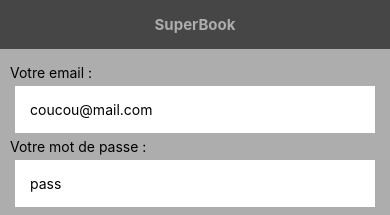
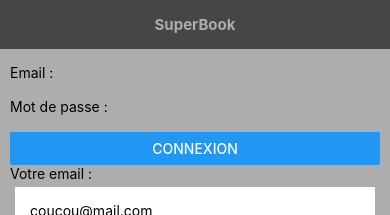
Before and after one commit to Djeg/book-library-native-app, a React Native app: screen / in a window 390 px wide. Shown: the top 215 px of the page. Built offline with nearby package versions, Linux system fonts and the light colour scheme.

Commit message:
Ajout de la correction de l'exo connexion

```diff
--- a/App.js
+++ b/App.js
@@ -5,6 +5,7 @@ import Content from './src/Content'
 import CreateAccount from './src/CreateAccount'
 import Header from './src/Header'
 import Hello from './src/Hello'
+import Login from './src/Login'
 import YellowText from './src/YellowText'
 
 export default function App() {
@@ -12,6 +13,7 @@ export default function App() {
     <View>
       <Header />
       <Content>
+        <Login />
         <CreateAccount />
         <BookList />
         <Hello />
--- /dev/null
+++ b/src/Login.js
@@ -0,0 +1,30 @@
+import React, { useState } from 'react'
+import { Button, Text, TextInput, View } from 'react-native'
+
+export default () => {
+  // STATE
+  const [email, setEmail] = useState('')
+  const [password, setPassword] = useState('')
+
+  // ACTIONS
+  const onPress = () => {
+    console.log(email, password)
+  }
+
+  // JSX
+  return (
+    <View>
+      <View>
+        <Text>Email :</Text>
+        <TextInput value={email} onChangeText={setEmail} />
+      </View>
+      <View>
+        <Text>Mot de passe :</Text>
+        <TextInput value={password} onChangeText={setPassword} />
+      </View>
+      <View>
+        <Button title='Connexion' onPress={onPress} />
+      </View>
+    </View>
+  )
+}
```
